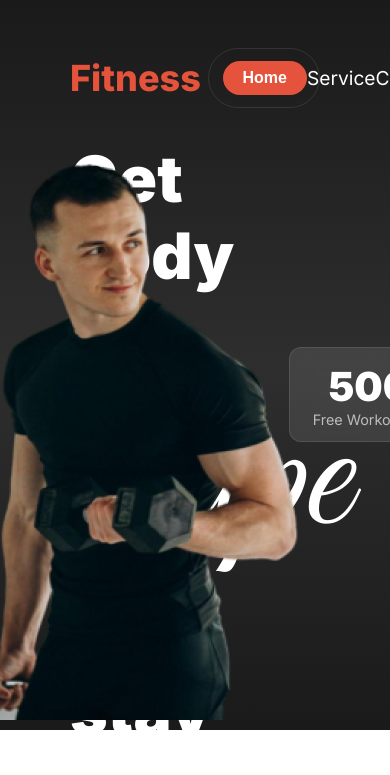
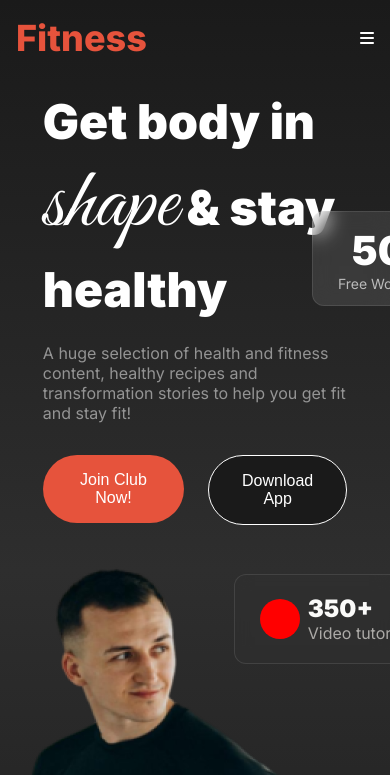
Before and after one commit to Sabuj-Chowdhury/gym-responsive-website, a plain HTML site: page index.html in a window 390 px wide. Shown: the top 775 px of the page. Drawn offline with Linux system fonts and the light colour scheme.

Commit message:
header section still not responsive for mobile

```diff
--- a/index.html
+++ b/index.html
@@ -23,6 +23,9 @@
                 <h1 class="nav-title">
                     Fitness
                 </h1>
+            </div>
+            <div class="hamburger-icon">
+                <i class="fa-solid fa-bars"></i>
             </div>
             <div class="nav-menu">
                 <ul class="nav-menu-list">
@@ -62,8 +65,6 @@
 
             <div class="banner-img-card-container">
                 <div class="image-container">
-                    <img src="./images/Images2.png" alt="">
-                </div>
 
                     <div class="video-tuitorial-card">
                         <div class="circle">
@@ -78,13 +79,16 @@
                        </div>
                    </div>
 
-
-
                    <div class="workout-tuitorial-card">
                       <h5>500+</h5>
                       <p>Free Workout Videos</p>
 
                     </div>
+
+                    <img src="./images/Images2.png" alt="">
+
+                </div>
+
 
 
             </div>
--- a/responsive.css
+++ b/responsive.css
@@ -0,0 +1,41 @@
+@media screen and (max-width:576px) {
+    .banner-container{
+        padding-top: 2em;
+        padding: 1em;
+        max-height: 100%;
+        /* border: 2px dotted red; */
+    }
+
+    .nav-menu{
+        display: none;
+    }
+    .hamburger-icon{
+        display: block;
+        color: white;
+    }
+    .nav-container{
+        width: 100%;
+
+    }
+    .banner-text-container{
+        width: 100%;
+        margin-bottom: 20px;
+    }
+    .banner-text-container h2{
+        font-size: 3em;
+    }
+    #shape{
+        margin:0;
+        font-size: 1.8em;
+    }
+   .banner{
+    flex-direction: column;
+   }
+   .banner-img-card-container{
+    width: 100%;
+    display: flex;
+    flex-direction: column;
+
+}
+
+}
--- a/style.css
+++ b/style.css
@@ -19,10 +19,10 @@
   }
 
 /* body */
-/* body{
+body{
     width: 100%;
-    border: 2px dotted blue;
-} */
+
+}
 
 /* banner style starts  */
 .banner-container{
@@ -82,6 +82,9 @@
     font-weight: 400;
 
 }
+.hamburger-icon{
+    display: none;
+}
 
 /* nav styles ENDS */
 
@@ -114,29 +117,34 @@
 
 }
 #join-btn{
-    border-radius: 42px;
+
     background: rgb(230, 83, 60);
     border: none;
-    padding: 1em 1.5em;
+    padding: 16px 24px;
     color: white;
-    font-size: 1em;
+    font-size: 16px;
+    border-radius: 42px;
 }
 #download-btn{
     background: #1a1a1a;
-    padding: 1em 1.5em;
-    border-radius: 2.7em;
+    padding: 16px 24px;
+    border-radius: 42px;
     color: white;
     border: 1px solid white;
-    font-size: 1em;
+    font-size: 16px;
 }
 
 .banner-img-card-container{
     width: 50%;
     /* border: 1px dotted red; */
+
+
+}
+.image-container{
+    width: 100%;
     display: flex;
-    justify-content: end;
+    justify-content: flex-end;
     object-fit: cover;
-    position: relative;
 }
 
 .banner{
@@ -161,23 +169,23 @@
     backdrop-filter: blur(8px);
     background: rgba(48, 48, 48, 0.54);
     position: absolute;
-    top: 73%;
-    right: 45%;
+    top: 68%;
+   left: 60%;
 }
 .circle{
-    width:2.5em ;
-    height:2.5em ;
+    width:40px;
+    height:40px ;
     border-radius: 50%;
     background-color: red;
 }
 .circle-text h5{
     color: rgb(250, 250, 249);
-    font-size: 1.5em;
+    font-size: 24px;
     font-weight: 900;
 }
 .circle-text p{
     color: rgba(239, 237, 232, 0.65);
-    font-size: 1em;
+    font-size: 16px;
     font-weight: 400;
 }
 .workout-tuitorial-card{
@@ -188,8 +196,8 @@
     backdrop-filter: blur(10px);
     background: rgba(255, 255, 255, 0.1);
     position:absolute;
-    left: 75%;
-    top: 20%;
+    left: 80%;
+    top: 25%;
     display: flex;
     flex-direction: column;
     justify-content: center;
@@ -197,12 +205,12 @@
 }
 .workout-tuitorial-card h5{
     color: rgb(255, 255, 255);
-    font-size: 2.5em;
+    font-size: 40px;
     font-weight: 900;
 }
 .workout-tuitorial-card p{
     color: rgba(255, 255, 255, 0.65);
-    font-size: 0.9em;
+    font-size: 14px;
     font-weight: 400;
 }
 /* banner styles ends */
```
Lines whose indentation alone changed are shown as unchanged.
